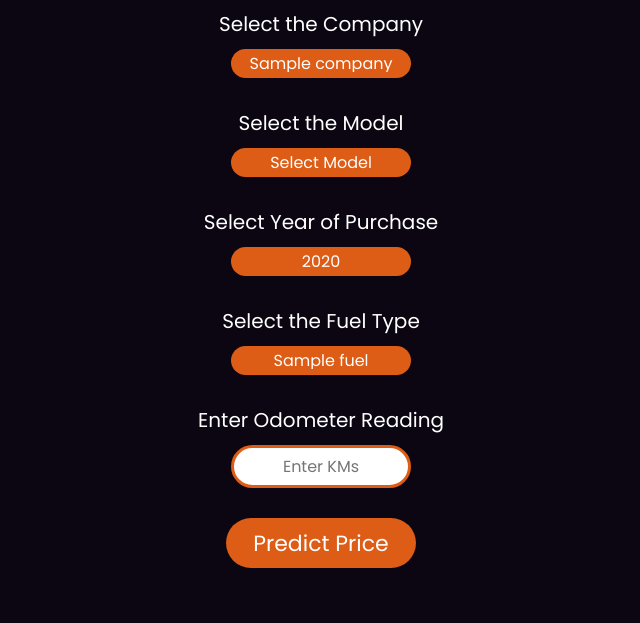
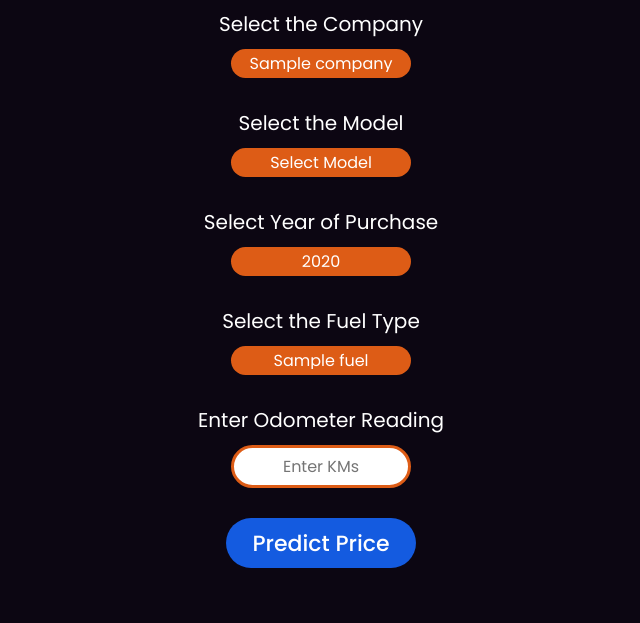
Before and after one commit to JyotroopS/CarPricePrediction-new, a Python web app: template templates/index.html in a window 1280 px wide. Shown: the part 187-810 px from the top of the page, without its empty margins (319-959 px from the left). Run offline with Jinja, Linux system fonts and the light colour scheme; the template is opened without the code that fills it: most values are stand-ins (such as "Sample title", 1, 10 or a date in 2020); some libraries are stand-ins or nearby versions.

Commit message:
Final Commit

```diff
--- a/static/css/style.css
+++ b/static/css/style.css
@@ -98,9 +98,10 @@
   margin-bottom: 25px;
   text-align: center;
   font-size: 22px;
+  font-weight: 500;
   color: #fff;
 
-  background: #dd5c16;
+  background: #145be0;
 
   height: 50px;
   width: 190px;
```
